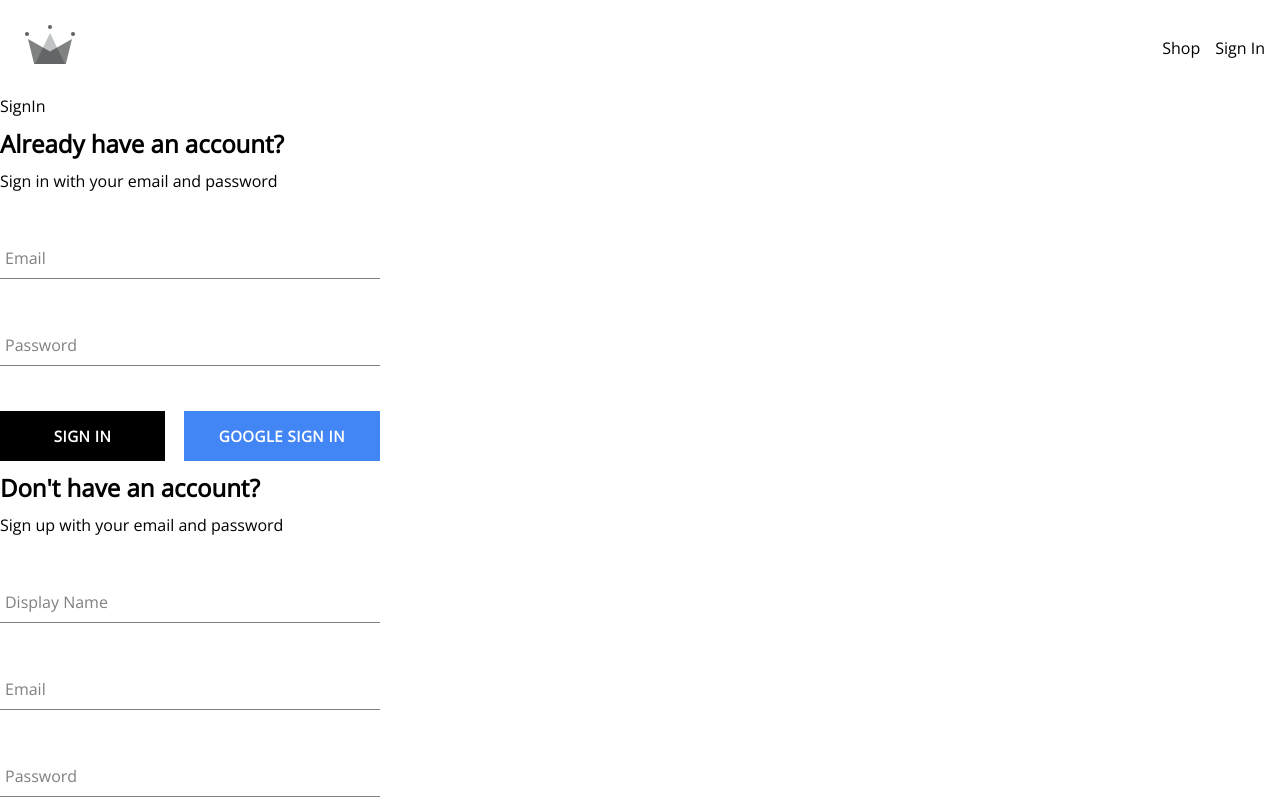
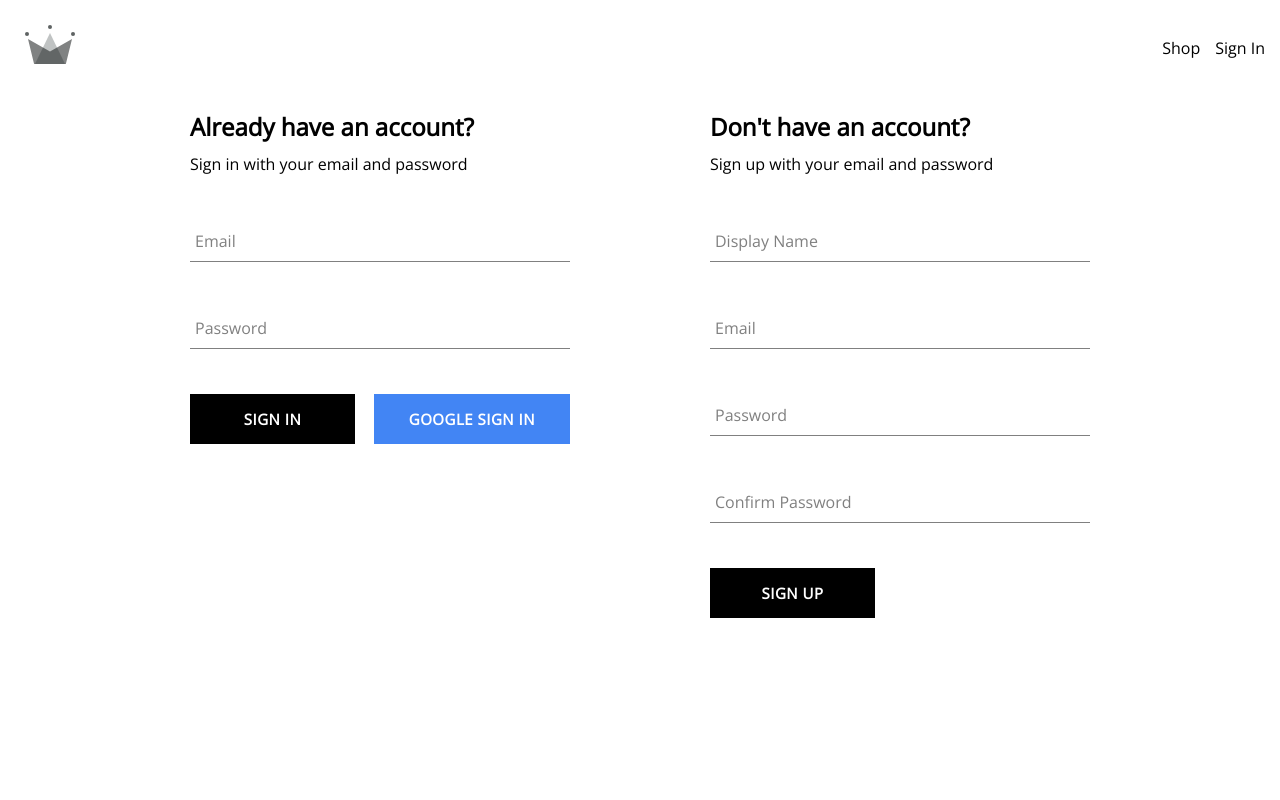
Before and after one commit to yuvraj-timalsina/crwn, a React (Create React App) app: page /auth in a window 1280 px wide. Shown: the top 800 px of the page. Built offline with nearby package versions, Linux system fonts and the light colour scheme; a web font is replaced by a local one.

Commit message:
finishing authentication

```diff
--- a/src/components/sign-in-form/sign-in-form.component.jsx
+++ b/src/components/sign-in-form/sign-in-form.component.jsx
@@ -25,7 +25,18 @@ const SignInForm = () => {
       const response = await signInAuthUserWithEmailAndPassword(email, password);
       console.log(response);
       resetFormFields();
-    } catch (error) {}
+    } catch (error) {
+      switch (error.code) {
+        case 'auth/wrong-password':
+          alert('Wrong password');
+          break;
+        case 'auth/user-not-found':
+          alert('User not found');
+          break;
+        default:
+          console.log(error);
+      }
+    }
   };
   const signInWithGoogle = async () => {
     const { user } = await signInWithGooglePopup();
@@ -60,6 +71,7 @@ const SignInForm = () => {
         <div className='buttons-container'>
           <Button type='submit'>Sign In</Button>
           <Button
+            type='button'
             onClick={signInWithGoogle}
             buttonType={'google'}
           >
--- a/src/routes/authentication/authentication.component.jsx
+++ b/src/routes/authentication/authentication.component.jsx
@@ -1,13 +1,13 @@
 import SignInForm from '../../components/sign-in-form/sign-in-form.component';
 import SignUpForm from '../../components/sign-up-form/sign-up-form.component';
+import './authentication.styles.scss';
 
 const Authentication = () => {
   return (
-    <>
-      <div>SignIn</div>
+    <div className='authentication-container'>
       <SignInForm />
       <SignUpForm />
-    </>
+    </div>
   );
 };
 export default Authentication;
--- /dev/null
+++ b/src/routes/authentication/authentication.styles.scss
@@ -0,0 +1,6 @@
+.authentication-container {
+  display: flex;
+  justify-content: space-between;
+  width: 900px;
+  margin: 30px auto;
+}
```
